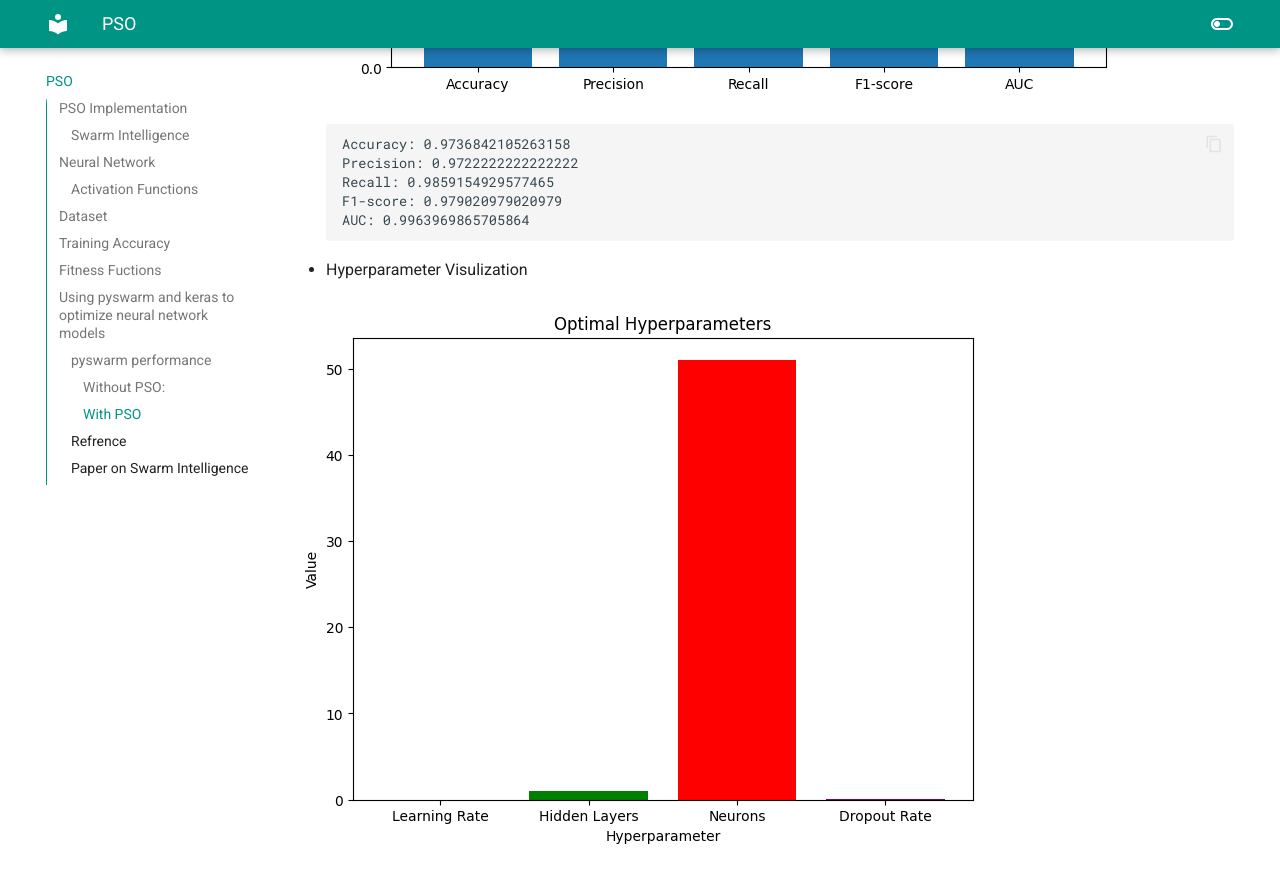
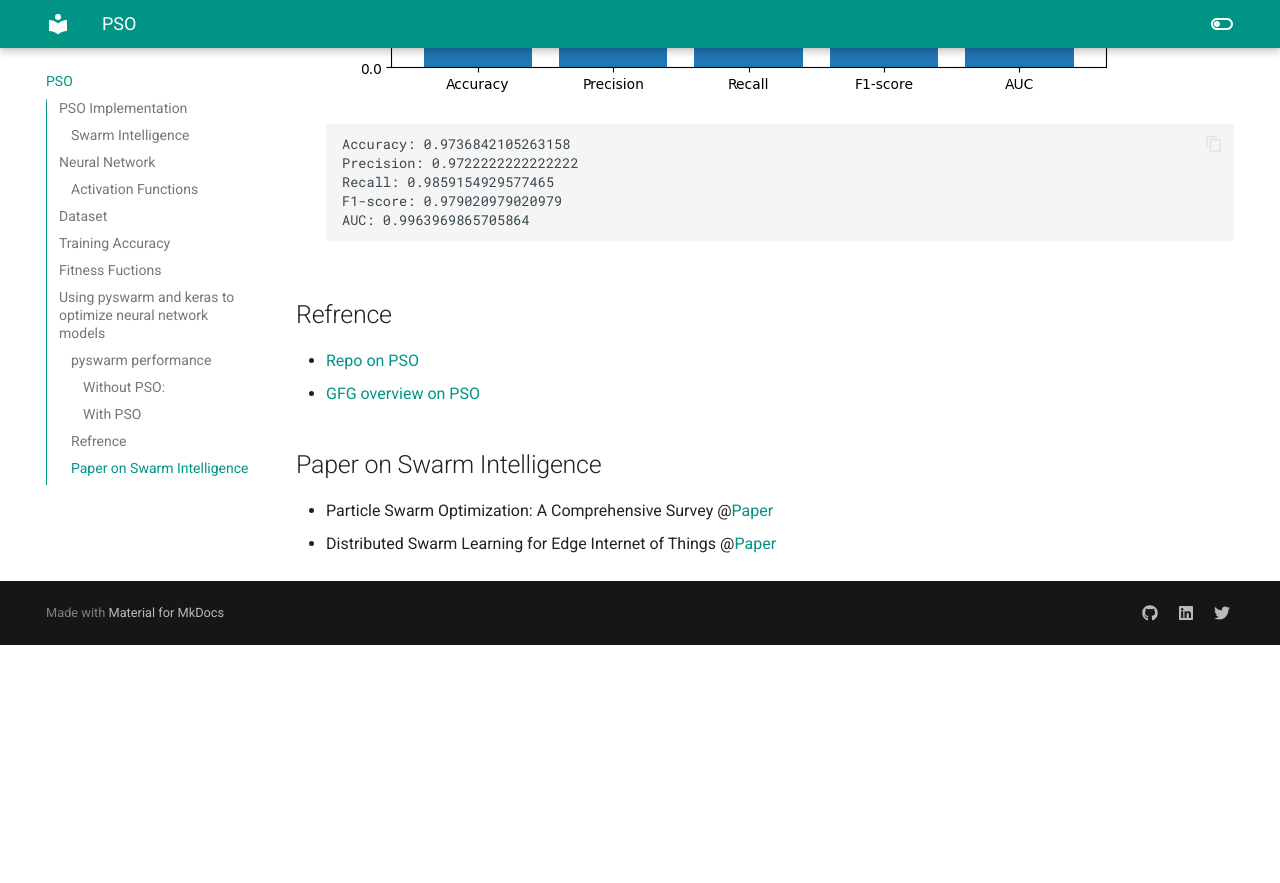
Before and after one commit to iamrajharshit/ProjectRakuten, an MkDocs documentation site: the page built from docs/pso.md, in a window 1280 px wide and 900 px high, scrolled down 6722 px. Shown: the top 883 px of the window. Built offline with MkDocs 1.6.1 and Material for MkDocs 9.7.7, drawn with Linux system fonts in a browser that asks for light colours; after the commit the page ends 7367 px from its top, so only the background shows below that.

````diff
--- a/docs/pso.md
+++ b/docs/pso.md
@@ -231,6 +231,7 @@
 ```
 
 #### With PSO
+
 - Loss:
 ```
 Validation loss: 0.06511683017015457
@@ -245,9 +246,9 @@
 AUC: 0.9963969865705864
 ```
 
-- Hyperparameter Visulization
+<!-- - Hyperparameter Visulization
 
-![Hyper](./img/pso/Optimal Hyper.png)
+![Hyper](./img/pso/Optimal Hyper.png) -->
 
 ## Refrence
 - [Repo on PSO](https://github.com/piyush2896/PSO-for-Neural-Nets)
````
